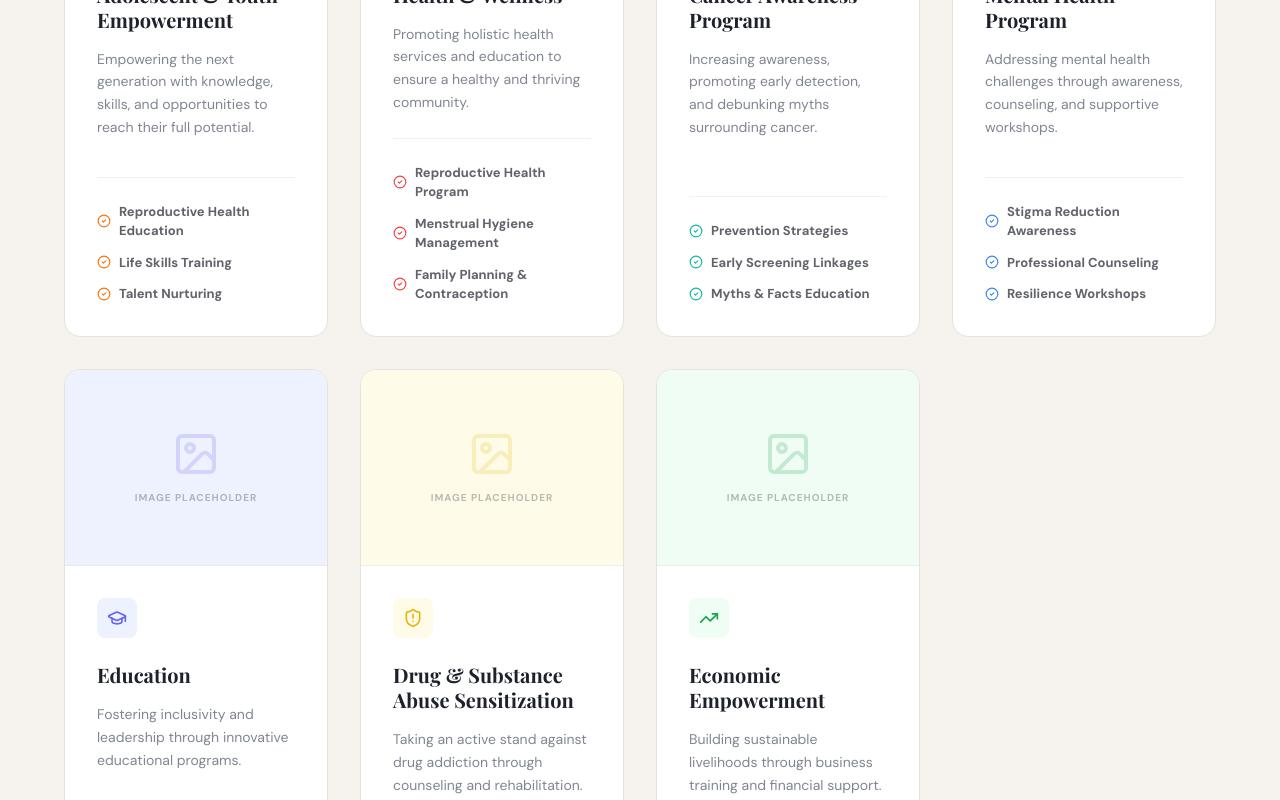
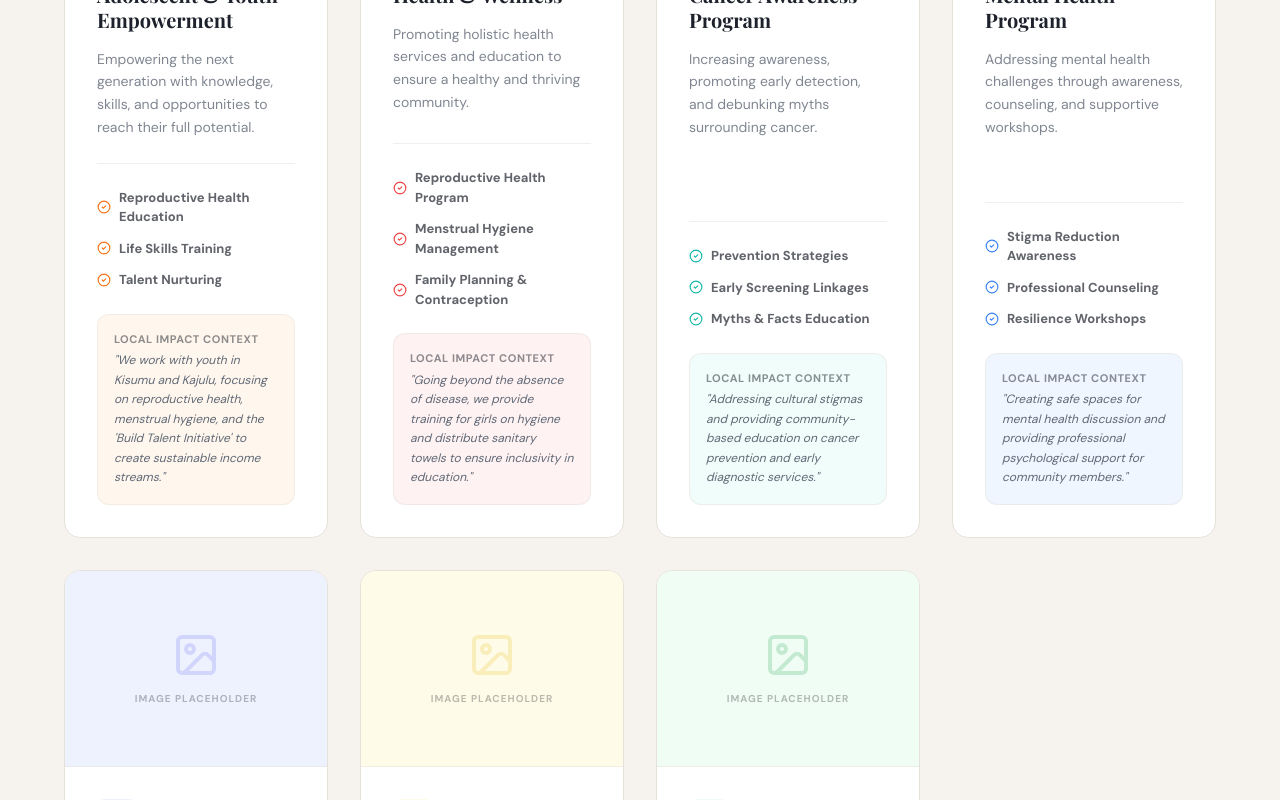
Before and after one commit to JosephOkumu/Gaford, a React (Vite) app in the folder frontend/: page /programs in a window 1280 px wide. Shown: the part 1180-1980 px from the top of the page. Built offline with nearby package versions, Linux system fonts and the light colour scheme; the HTML template or start-up script is replaced by a standard one; a web font is replaced by a local one.

Commit message:
chore: refactor code

```diff
--- a/frontend/src/pages/Programs.tsx
+++ b/frontend/src/pages/Programs.tsx
@@ -225,13 +225,18 @@ const Programs = () => {
                                         {program.description}
                                     </p>
 
-                                    <div className="space-y-3 pt-6 border-t border-border/50">
+                                    <div className="space-y-3 pt-6 border-t border-border/50 mb-6">
                                         {program.subsections.map((sub, i) => (
                                             <div key={i} className="flex items-center gap-2">
                                                 <CheckCircle2 className={`${program.color} shrink-0`} size={14} />
                                                 <span className="text-[13px] font-bold text-foreground/70">{sub}</span>
                                             </div>
                                         ))}
+                                    </div>
+
+                                    <div className={`mt-auto p-4 ${program.bgColor} rounded-xl border border-border/50`}>
+                                        <p className="text-[11px] font-bold uppercase tracking-wider mb-1 opacity-50">Local Impact Context</p>
+                                        <p className="text-xs text-muted-foreground leading-relaxed italic">"{program.details}"</p>
                                     </div>
                                 </div>
                             </motion.div>
```
